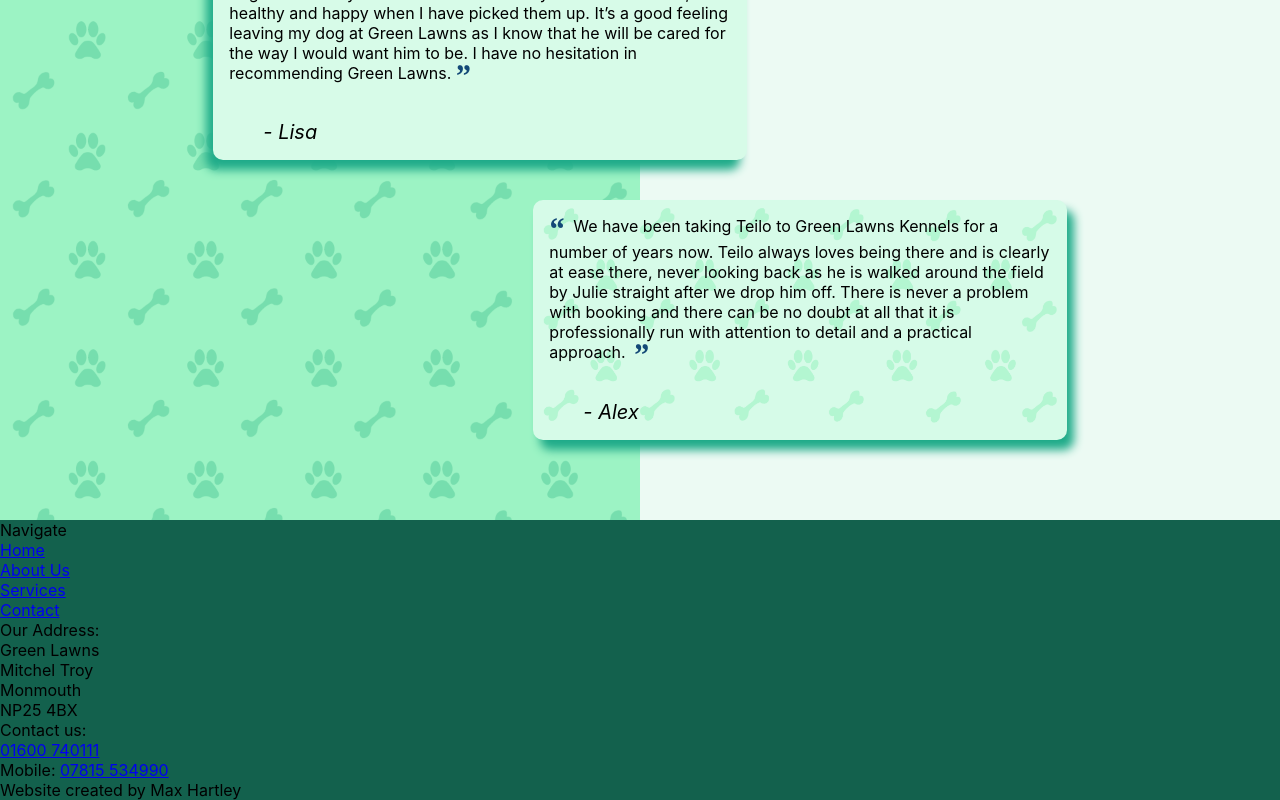
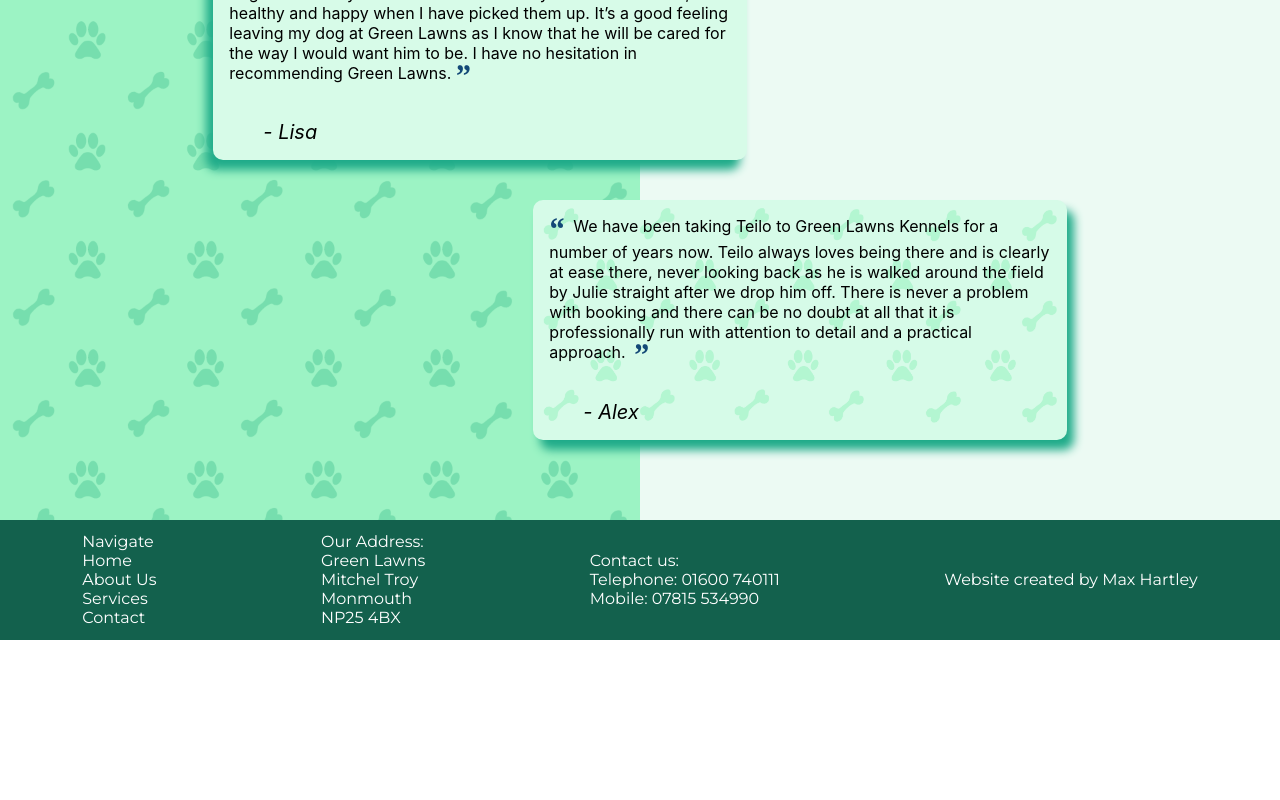
Before and after one commit to Velocima/green-lawns, a React (Create React App) app: page / in a window 1280 px wide. Shown: the part 3453-4253 px from the top of the page. After the commit the page ends 4093 px from the top, so only its background shows below. Built offline with nearby package versions, Linux system fonts and the light colour scheme.

Commit message:
footer styled

```diff
--- a/src/components/Footer.jsx
+++ b/src/components/Footer.jsx
@@ -27,6 +27,7 @@ export default function Footer() {
 			</p>
 			<p>
 				Contact us: <br />
+				Telephone:{' '}
 				<a href='tel:01600740111'>
 					<span>01600 740111</span>
 				</a>{' '}
--- a/src/css/footer.css
+++ b/src/css/footer.css
@@ -3,5 +3,15 @@
 @import url("https://fonts.googleapis.com/css2?family=Alegreya:ital@0;1&display=swap");
 @import url("https://fonts.googleapis.com/css2?family=Montserrat:ital,wght@0,300;0,400;0,500;1,300;1,400&display=swap");
 footer {
-  min-height: 20vh;
+  display: flex;
+  justify-content: space-around;
+  align-items: center;
+  min-height: 15vh;
+  font-family: "Montserrat", sans-serif;
+  color: white;
   background-color: #13614d; }
+  footer a {
+    text-decoration: none;
+    color: white; }
+  footer ul {
+    list-style-type: none; }
--- a/src/scss/footer.scss
+++ b/src/scss/footer.scss
@@ -2,6 +2,18 @@
 @import './variables/variables';
 
 footer {
-	min-height: 20vh;
+	display: flex;
+	justify-content: space-around;
+	align-items: center;
+	min-height: 15vh;
+	font-family: $title-font;
+	color: white;
 	background-color: $green5;
+	a {
+		text-decoration: none;
+		color: white;
+	}
+	ul {
+		list-style-type: none;
+	}
 }
```
